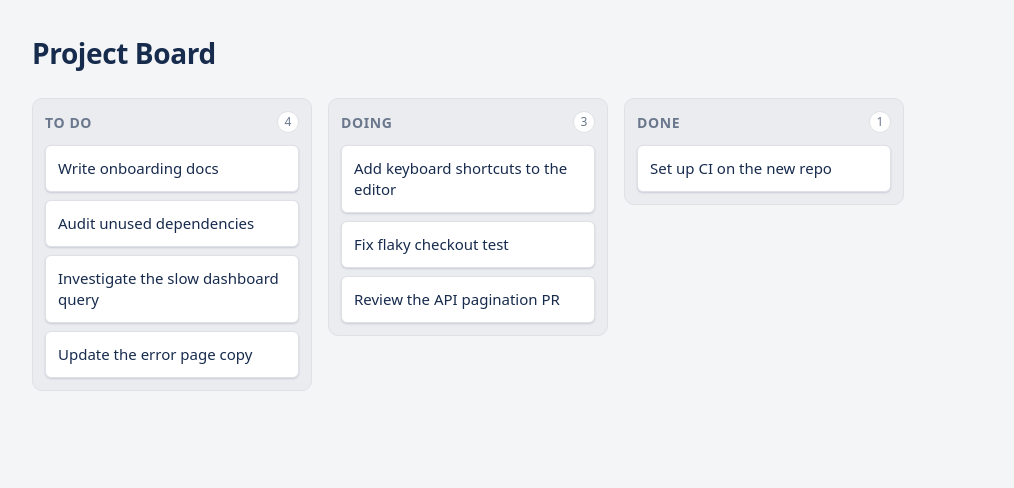
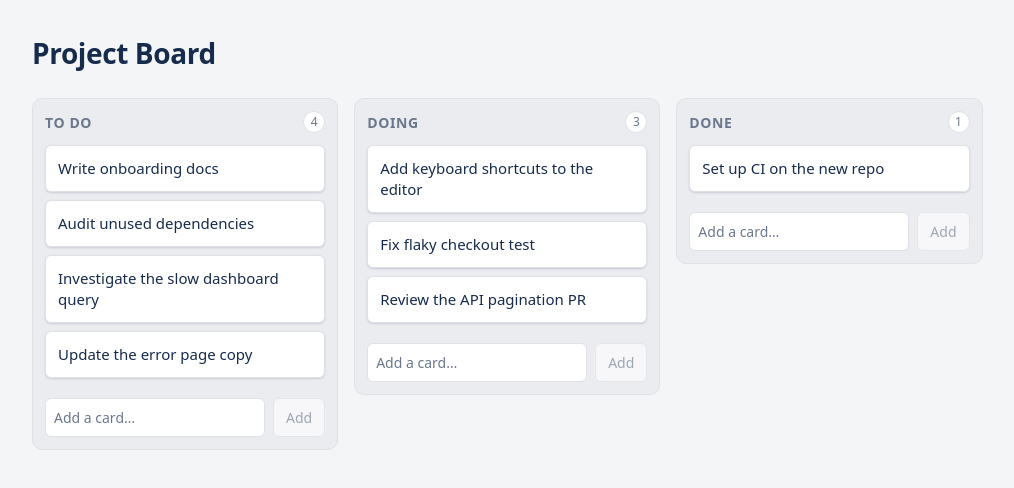
Before and after one commit to kaifius/healthie_frontend, a React (Vite) app: page / in a window 1280 px wide. Shown: the top 488 px of the page, without its empty margins (0-1014 px from the left). Built offline with nearby package versions, Linux system fonts and the light colour scheme.

Commit message:
add ability to add a card via form

```diff
--- /dev/null
+++ b/src/components/AddCardForm.css
@@ -0,0 +1,40 @@
+.add-card-form {
+  flex-shrink: 0;
+  display: flex;
+  gap: var(--space-2);
+  padding: var(--space-2) var(--space-3) var(--space-3);
+}
+
+.add-card-input {
+  flex: 1;
+  min-width: 0;
+  padding: var(--space-2);
+  background: var(--surface);
+  color: inherit;
+  border: 1px solid var(--border);
+  border-radius: var(--radius);
+  font: inherit;
+  font-size: 14px;
+}
+
+.add-card-input::placeholder {
+  color: var(--text-muted);
+}
+
+.add-card-button {
+  flex-shrink: 0;
+  padding: var(--space-2) var(--space-3);
+  background: var(--surface);
+  color: inherit;
+  border: 1px solid var(--border);
+  border-radius: var(--radius);
+  font: inherit;
+  font-size: 14px;
+  cursor: pointer;
+}
+
+.add-card-button:disabled {
+  color: var(--text-muted);
+  cursor: not-allowed;
+  opacity: 0.6;
+}
--- /dev/null
+++ b/src/components/AddCardForm.tsx
@@ -0,0 +1,34 @@
+import { useState, type FormEvent } from 'react'
+import './AddCardForm.css'
+
+type AddCardFormProps = {
+  onAddCard: (text: string) => void
+}
+
+export function AddCardForm({ onAddCard }: AddCardFormProps) {
+  const [text, setText] = useState('')
+  const trimmed = text.trim()
+
+  function handleSubmit(event: FormEvent) {
+    event.preventDefault()
+    if (!trimmed) return
+
+    onAddCard(trimmed)
+    setText('')
+  }
+
+  return (
+    <form className="add-card-form" onSubmit={handleSubmit}>
+      <input
+        className="add-card-input"
+        value={text}
+        onChange={(event) => setText(event.target.value)}
+        placeholder="Add a card…"
+        aria-label="New card text"
+      />
+      <button className="add-card-button" type="submit" disabled={!trimmed}>
+        Add
+      </button>
+    </form>
+  )
+}
--- a/src/components/Board.tsx
+++ b/src/components/Board.tsx
@@ -9,7 +9,20 @@ type BoardProps = {
 }
 
 export function Board({ initialBoard }: BoardProps) {
-  const [board] = useState(initialBoard)
+  const [board, setBoard] = useState(initialBoard)
+
+  function handleAddCard(columnId: string, text: string) {
+    const card = { id: crypto.randomUUID(), text }
+
+    setBoard((current) => ({
+      ...current,
+      columns: current.columns.map((column) =>
+        column.id === columnId
+          ? { ...column, cards: [...column.cards, card] }
+          : column,
+      ),
+    }))
+  }
 
   return (
     <div className="board">
@@ -19,7 +32,11 @@ export function Board({ initialBoard }: BoardProps) {
 
       <div className="board-columns">
         {board.columns.map((column) => (
-          <Column key={column.id} column={column} />
+          <Column
+            key={column.id}
+            column={column}
+            onAddCard={(text) => handleAddCard(column.id, text)}
+          />
         ))}
       </div>
     </div>
--- a/src/components/Column.tsx
+++ b/src/components/Column.tsx
@@ -1,12 +1,14 @@
 import type { Column } from '../types'
 import { Card } from './Card'
+import { AddCardForm } from './AddCardForm'
 import './Column.css'
 
 type ColumnProps = {
   column: Column
+  onAddCard: (text: string) => void
 }
 
-export function Column({ column }: ColumnProps) {
+export function Column({ column, onAddCard }: ColumnProps) {
   return (
     <section className="column">
       <header className="column-header">
@@ -19,6 +21,8 @@ export function Column({ column }: ColumnProps) {
           <Card key={card.id} card={card} />
         ))}
       </ul>
+
+      <AddCardForm onAddCard={onAddCard} />
     </section>
   )
 }
```
